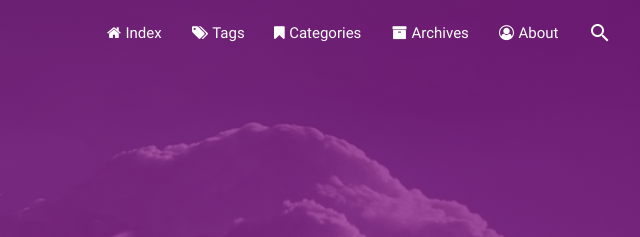
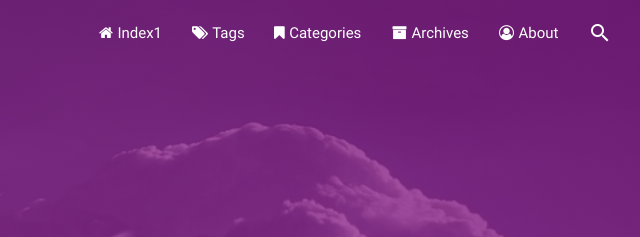
Before and after one commit to cookingHero/cookingHero.github.io, a plain HTML site: page index.html in a window 1280 px wide. Shown: the top 237 px of the page, 557-1197 px from the left. Drawn offline with Linux system fonts and the light colour scheme.

Commit message:
this is try

```diff
--- a/index.html
+++ b/index.html
@@ -52,7 +52,7 @@
 
             <i class="fa fa-home"></i>
 
-            <span>Index</span>
+            <span>Index1</span>
         </a>
     </li>
 
```
